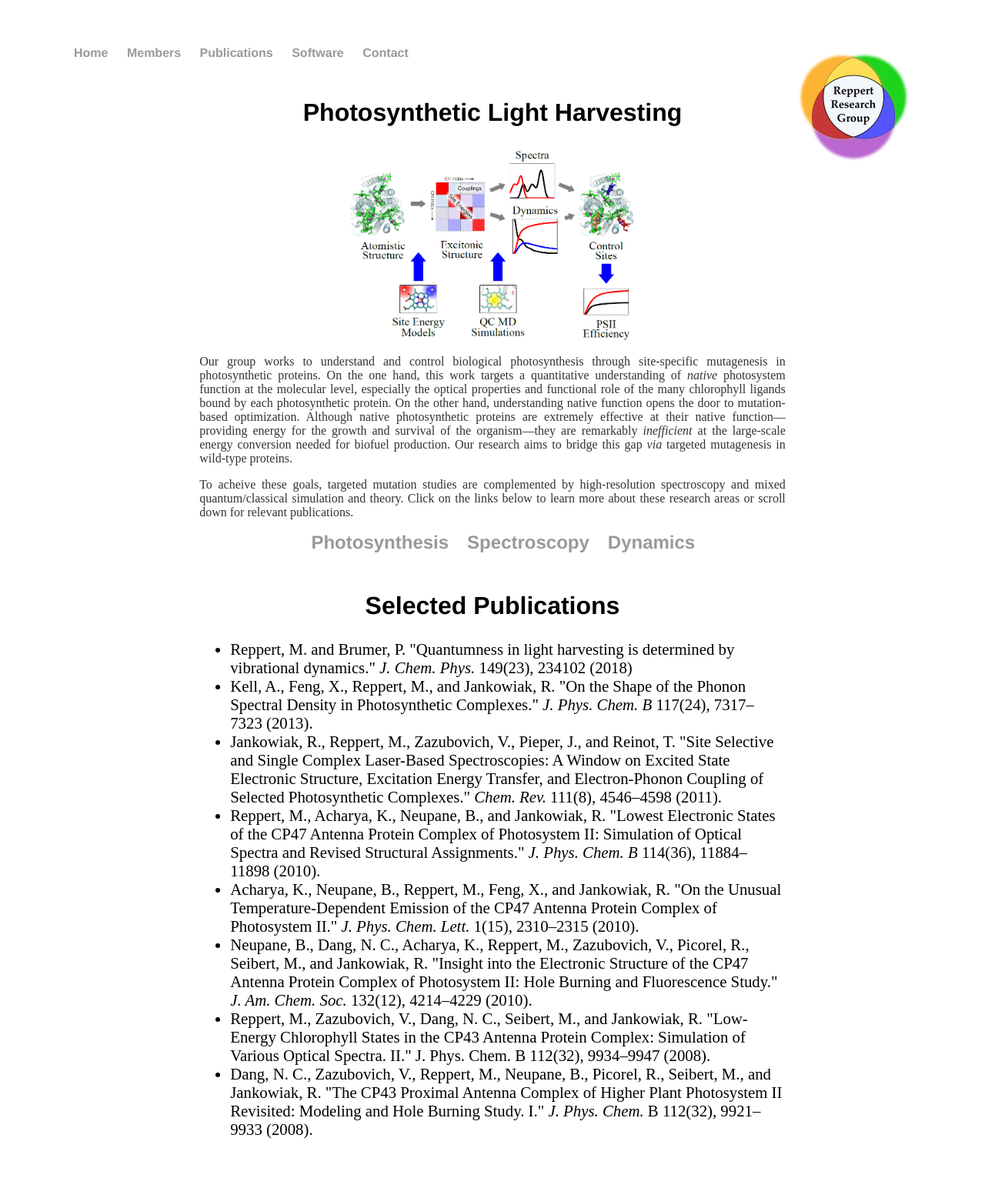
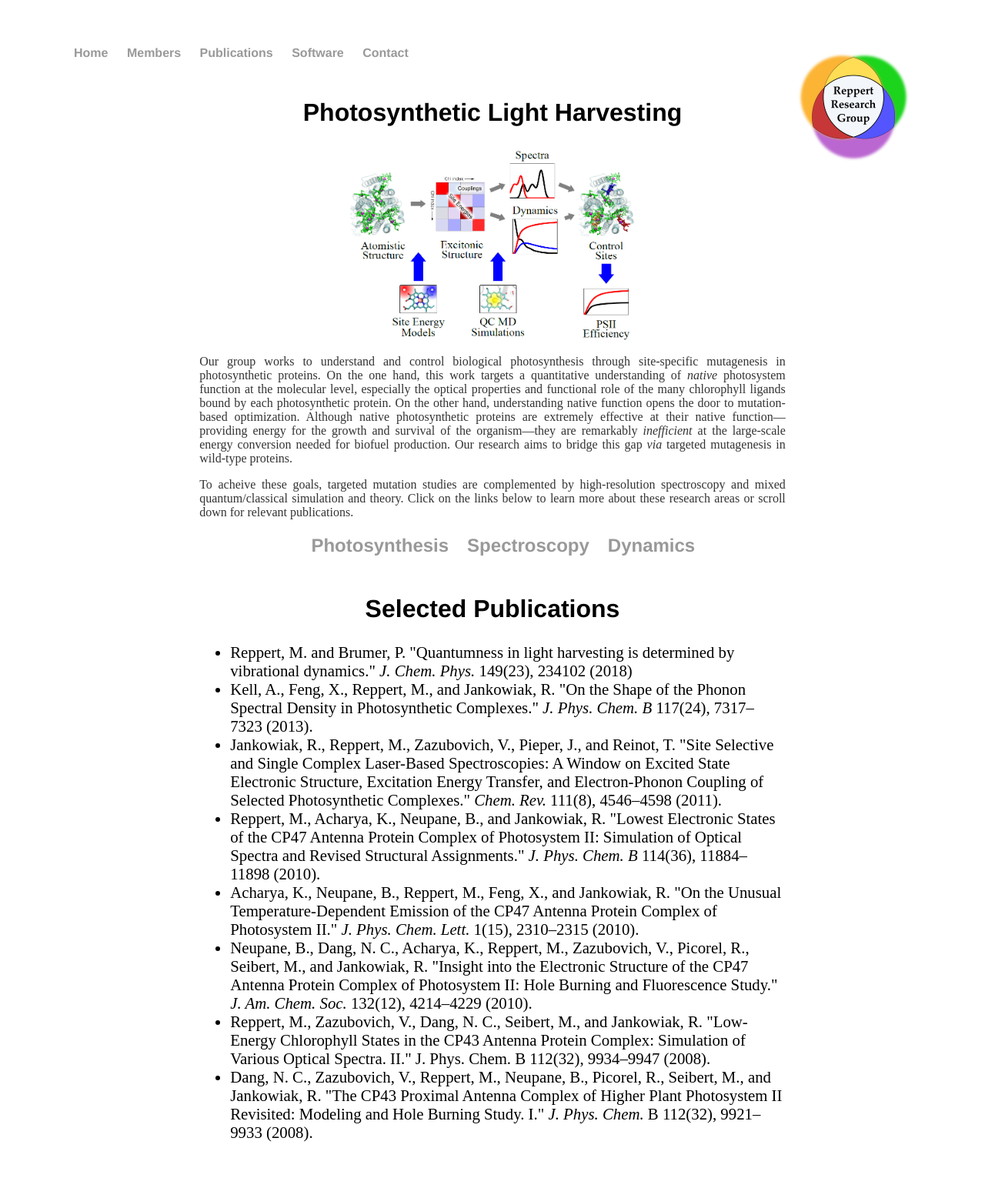
Before and after one commit to mreppert/mreppert.github.io, a Jekyll site: the page built from publications/photosynthesis/index.html, in a window 1280 px wide. Shown: the whole page at 77% size. Built offline with Jekyll 4.4.1, drawn with Linux system fonts in a browser that asks for light colours.

Commit message:
Update index.html

```diff
--- a/publications/photosynthesis/index.html
+++ b/publications/photosynthesis/index.html
@@ -17,7 +17,7 @@ title: Reppert Research Group
 
     <p>To acheive these goals, targeted mutation studies are complemented by high-resolution spectroscopy and mixed quantum/classical simulation and theory. Click on the links below to learn more about these research areas or scroll down for relevant publications.
 
-    <div style="margin:auto;width:75%;">
+    <div style="margin-top:20px; margin-left:auto; margin-right:auto; width:75%;">
     <ul id="menu">
         <li><a href="http://mreppert.github.io/publications/photosynthesis" style="width:25%;">Photosynthesis</a></li>
         <li><a href="http://mreppert.github.io/publications/spectroscopy" style="width:25%;">Spectroscopy</a></li>
```
